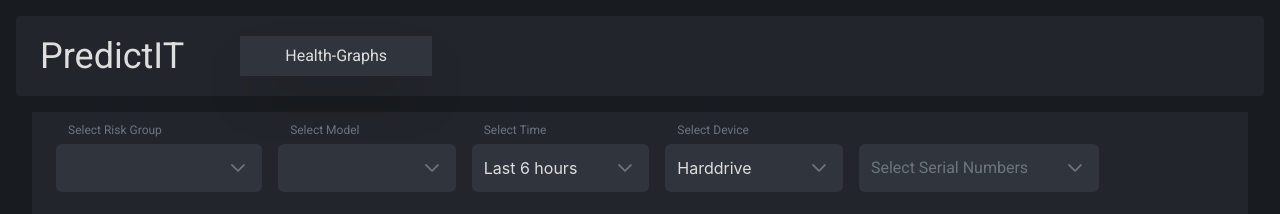
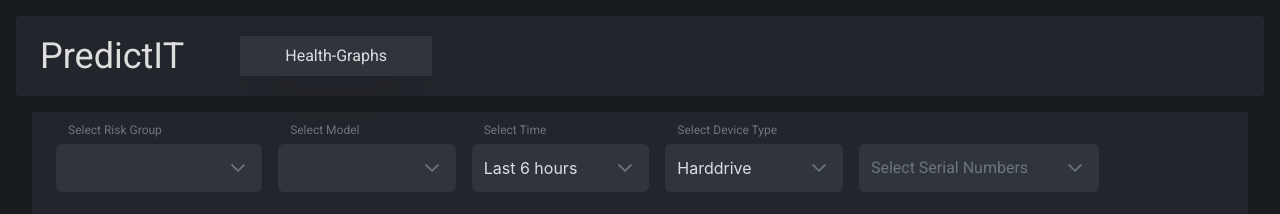
Before and after one commit to camelCaseCrew/itu_predictive_maintenance, a Next.js app in the folder frontend/: page /test in a window 1280 px wide. Shown: the top 214 px of the page. Built offline with nearby package versions, Linux system fonts and the light colour scheme; no server answers.

Commit message:
Fixed: Device name for query string should be lowercase

```diff
--- a/frontend/src/pages/test.tsx
+++ b/frontend/src/pages/test.tsx
@@ -59,7 +59,7 @@ export default function test() {
 
     const newSerials = serials.map(serial => `&var-serial_number=${serial["name"]}` )
 
-    const updated = `http://localhost:3000/d/enayayaya/health-graphs?orgId=1&refresh=15s${newSerials}&var-risk_group=${group.toLowerCase()}&var-model=${model}&${newTime}&var-device_type=${device}&kiosk`
+    const updated = `http://localhost:3000/d/enayayaya/health-graphs?orgId=1&refresh=15s${newSerials}&var-risk_group=${group.toLowerCase()}&var-model=${model}&${newTime}&var-device_type=${device.toLowerCase()}&kiosk`
     updateGrafanaSrc(updated)
   }
 
@@ -139,8 +139,8 @@ export default function test() {
 
         <div style={{minWidth: "15%"}} className="m-2 rounded">
           <span className="p-float-label">
-            <Dropdown inputId="deviceFilter" filter value={{name: selectedDevice, code: selectedDevice}} onChange={(e) => deviceSelect(e.value["name"])} options={devices} optionLabel="name" placeholder="Select Device" className="w-full md:w-20rem" />
-            <label htmlFor="deviceFilter">Select Device</label>
+            <Dropdown inputId="deviceFilter" filter value={{name: selectedDevice, code: selectedDevice}} onChange={(e) => deviceSelect(e.value["name"])} options={devices} optionLabel="name" placeholder="Select Device Type" className="w-full md:w-20rem" />
+            <label htmlFor="deviceFilter">Select Device Type</label>
           </span>
         </div>
 
```
